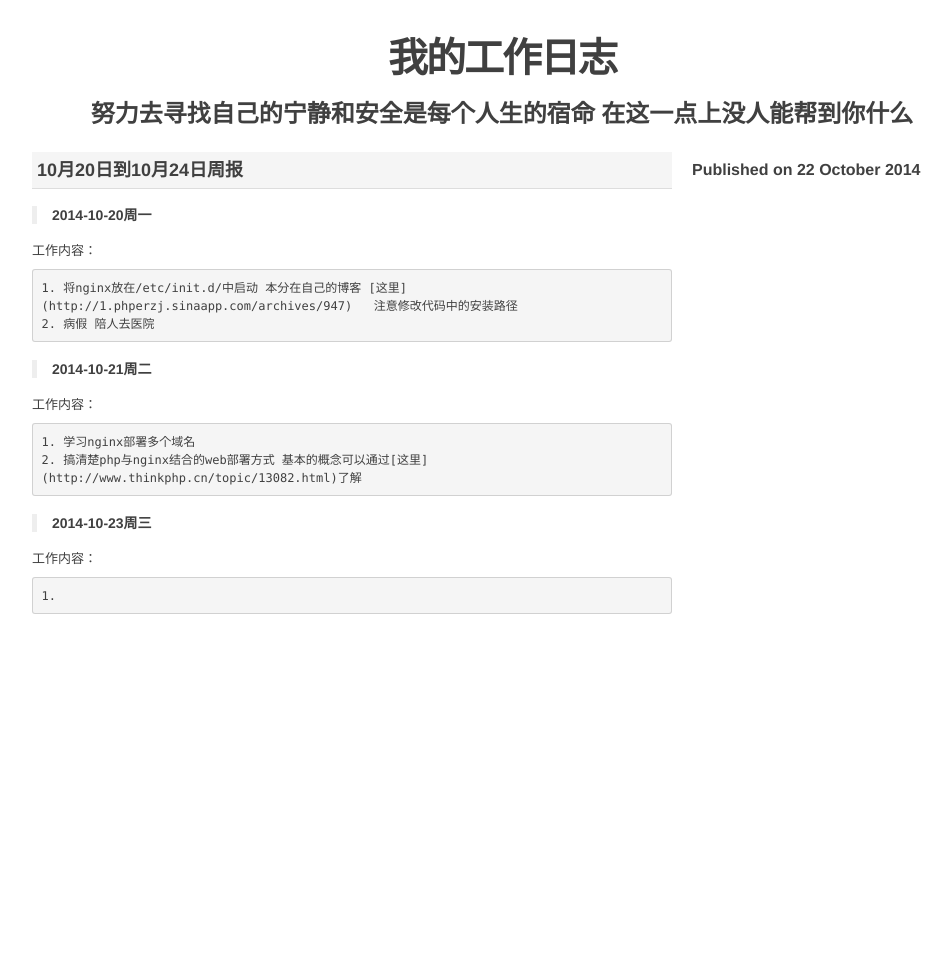
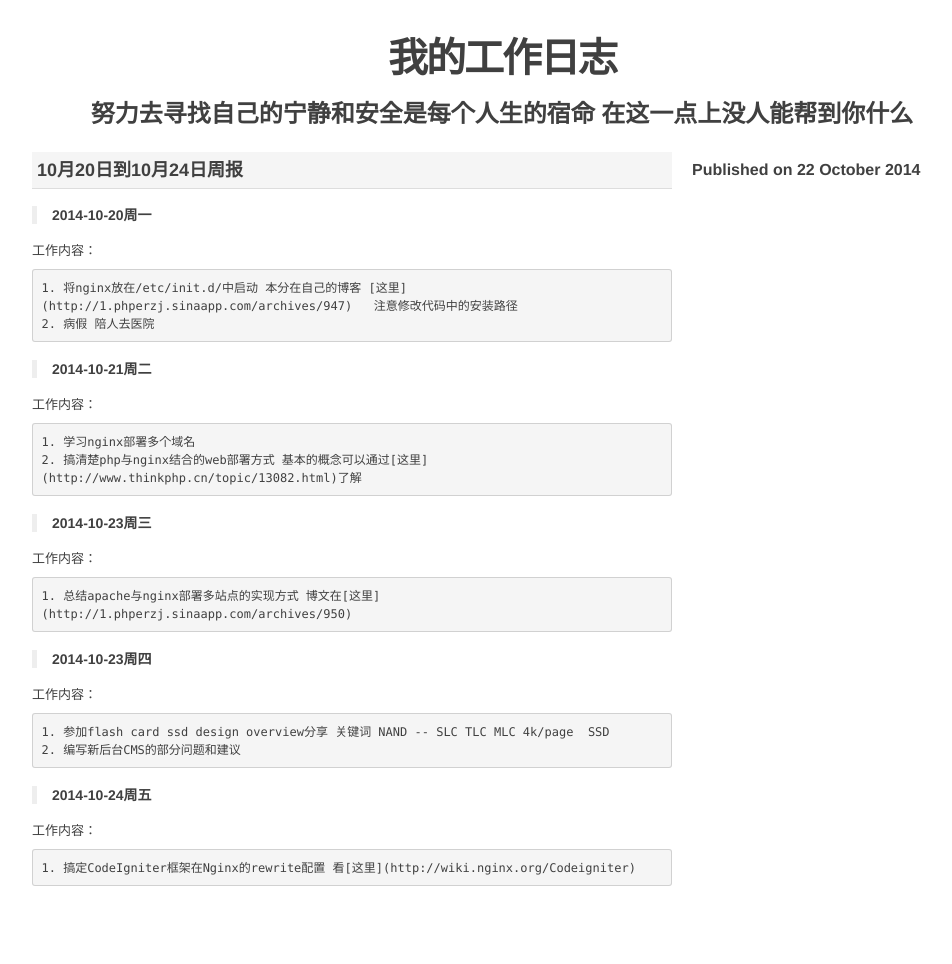
Before and after one commit to bjfuzzj/workdiary, a Jekyll site: the page built from _posts/2014/2014-10-22-10月20日到10月24日周报.md, in a window 1280 px wide. Shown: the whole page, without its empty margins (138-1090 px from the left). Built offline with Jekyll 4.4.1, drawn with Linux system fonts in a browser that asks for light colours; Markdown is read by kramdown in place of the engine named in the settings; before the commit the page ends 900 px from its top, so only the background shows below that.

Commit message:
add
增加了周报 及总结

```diff
--- a/_posts/2014/2014-10-22-10月20日到10月24日周报.md
+++ b/_posts/2014/2014-10-22-10月20日到10月24日周报.md
@@ -23,4 +23,18 @@ layout: default
 
 工作内容：
 
-	1.
+	1. 总结apache与nginx部署多站点的实现方式 博文在[这里](http://1.phperzj.sinaapp.com/archives/950)
+
+
+> **2014-10-23周四**
+
+工作内容：
+
+	1. 参加flash card ssd design overview分享 关键词 NAND -- SLC TLC MLC 4k/page  SSD
+	2. 编写新后台CMS的部分问题和建议
+
+> **2014-10-24周五**
+
+工作内容：
+
+	1. 搞定CodeIgniter框架在Nginx的rewrite配置 看[这里](http://wiki.nginx.org/Codeigniter)
```
Also changed, not shown: _posts/2013/2013-10-28-Q3总结及Q4计划.md (+1 -0 lines).
